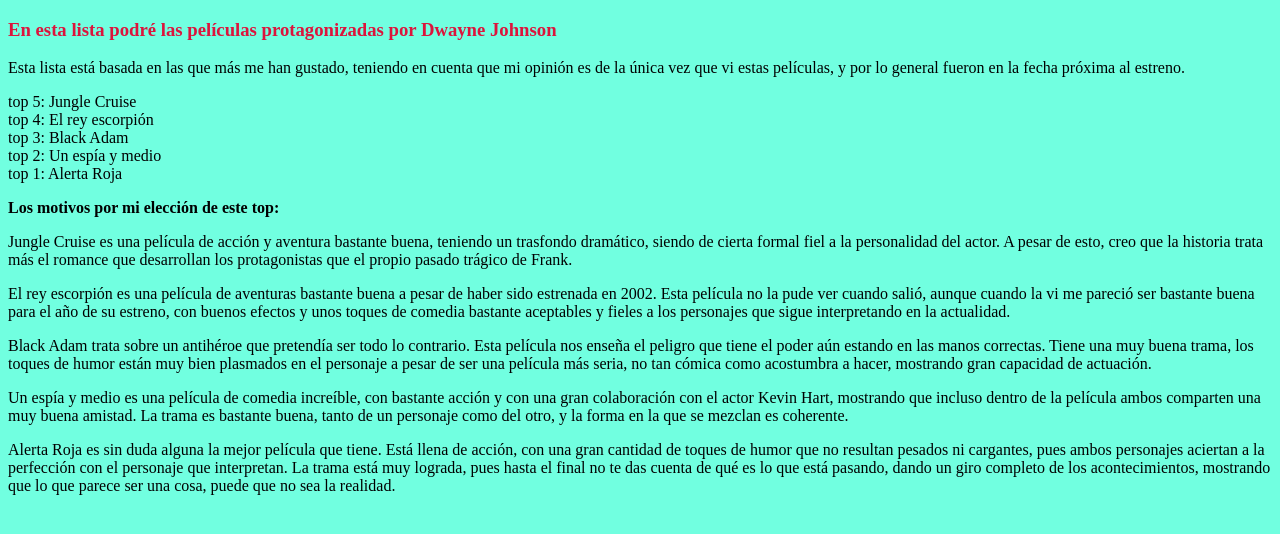
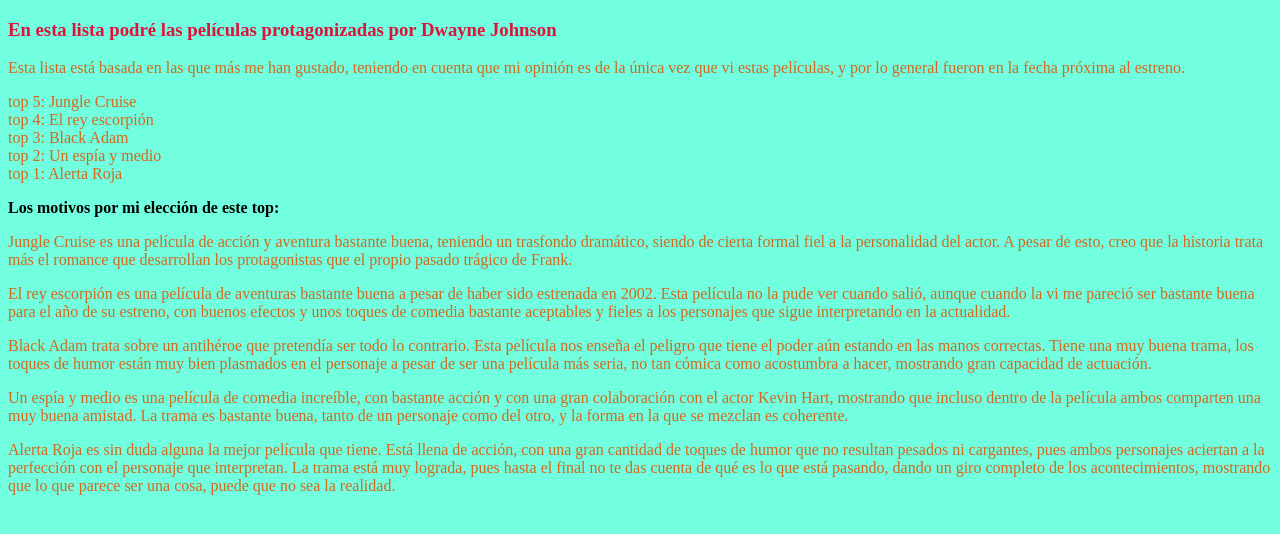
Before and after one commit to IreneAZ/IreneAZ.github.io, a plain HTML site: page index.html in a window 1280 px wide. Drawn offline with Linux system fonts and the light colour scheme.

Commit message:
Cambio de color los parrafos

```diff
--- a/index.html
+++ b/index.html
@@ -10,6 +10,9 @@
         }
         h3{
             color: crimson;
+        }
+        P{
+            color: chocolate;
         }
 
     </style>
```
